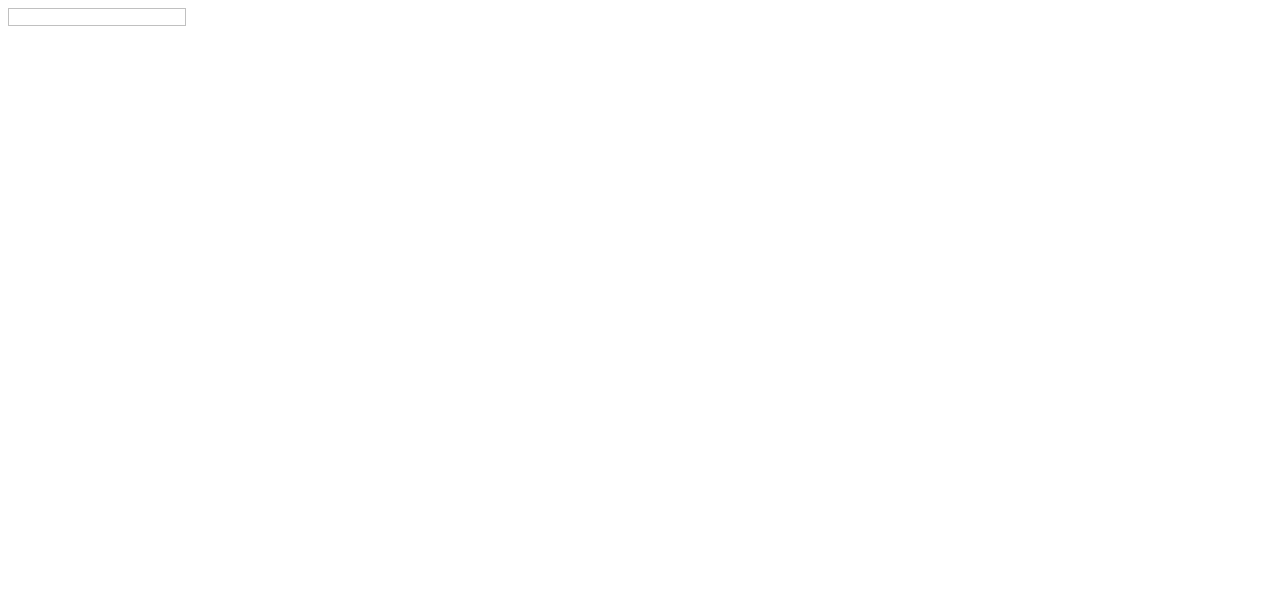
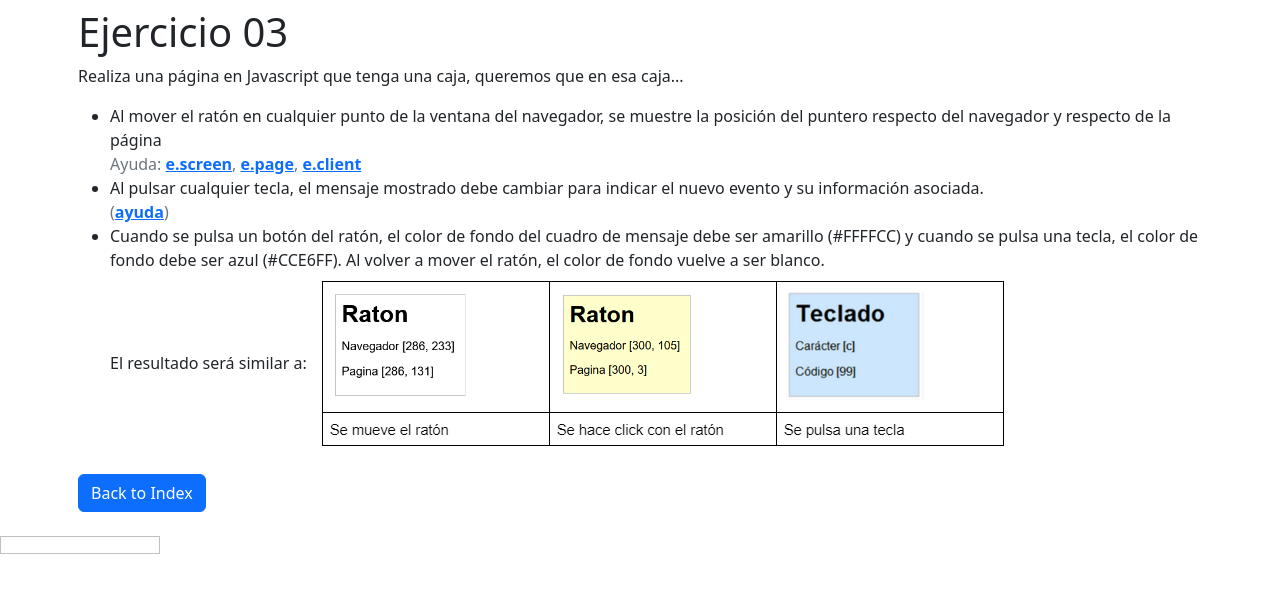
Before and after one commit to DWEC-2022-23/ut05_practica_eventos-pan-narrans, a plain HTML site: page ejercicio03.html in a window 1280 px wide. Drawn offline with nearby package versions, Linux system fonts and the light colour scheme.

Commit message:
Update ejercicio03.html

```diff
--- a/ejercicio03.html
+++ b/ejercicio03.html
@@ -2,14 +2,59 @@
 <html>
 
 <head>
-    <meta charset=utf-8 />
-    <title>Ejercicio 03 Usando event</title>
-    <link rel="stylesheet" href="css/estilo.css"></style>
+  <meta charset=utf-8 />
+  <title>Ejercicio 03 Usando event</title>
+  <link rel="stylesheet"
+        href="css/estilo.css">
+  </style>
+  <link href="https://cdn.jsdelivr.net/npm/bootstrap@5.2.2/dist/css/bootstrap.min.css"
+        rel="stylesheet"
+        integrity="sha384-Zenh87qX5JnK2Jl0vWa8Ck2rdkQ2Bzep5IDxbcnCeuOxjzrPF/et3URy9Bv1WTRi"
+        crossorigin="anonymous">
 </head>
 
 <body>
-    <div id="info"></div>
-    <script type="" src="js/ejercicio03.js"></script>
+
+  <section class="container p-2">
+    <h1>Ejercicio 03</h1>
+    <p> Realiza una página en Javascript que tenga una caja, queremos que en esa caja... </p>
+    <ul>
+      <li>
+        Al mover el ratón en cualquier punto de la ventana del navegador, se muestre la posición del puntero
+        respecto del navegador y respecto de la página <br>
+        <span class="text-muted"> Ayuda:
+          <a href="https://developer.mozilla.org/en-US/docs/Web/API/MouseEvent/screenX">e.screen</a>,
+          <a href="https://developer.mozilla.org/en-US/docs/Web/API/MouseEvent/pageX">e.page</a>,
+          <a href="https://developer.mozilla.org/en-US/docs/Web/API/MouseEvent/clientX">e.client</a>
+        </span>
+      </li>
+      <li>
+        Al pulsar cualquier tecla, el mensaje mostrado debe cambiar para indicar el nuevo evento y su
+        información asociada. <br>
+        <span class="text-muted"> (<a
+             href="https://developer.mozilla.org/en-US/docs/Web/API/KeyboardEvent/code">ayuda</a>) </span>
+      </li>
+      <li>
+        Cuando se pulsa un botón del ratón, el color de fondo del cuadro de mensaje debe ser amarillo
+        (#FFFFCC) y cuando se pulsa una tecla, el color de fondo debe ser azul (#CCE6FF). Al volver a mover
+        el ratón, el color de fondo vuelve a ser blanco. <br>
+        El resultado será similar a:
+        <img src="img/ejercicio03.png"
+             alt="ejercicio 03"
+             class="img-fluid">
+      </li>
+    </ul>
+    <p><a class="btn btn-primary"
+         href="index.html">Back to Index</a></p>
+  </section>
+
+  <div id="info"></div>
+
+  <script src="js/ejercicio03.js"></script>
+  <script src="https://cdn.jsdelivr.net/npm/bootstrap@5.2.2/dist/js/bootstrap.bundle.min.js"
+          integrity="sha384-OERcA2EqjJCMA+/3y+gxIOqMEjwtxJY7qPCqsdltbNJuaOe923+mo//f6V8Qbsw3"
+          crossorigin="anonymous"></script>
+
 </body>
 
 </html>
```
